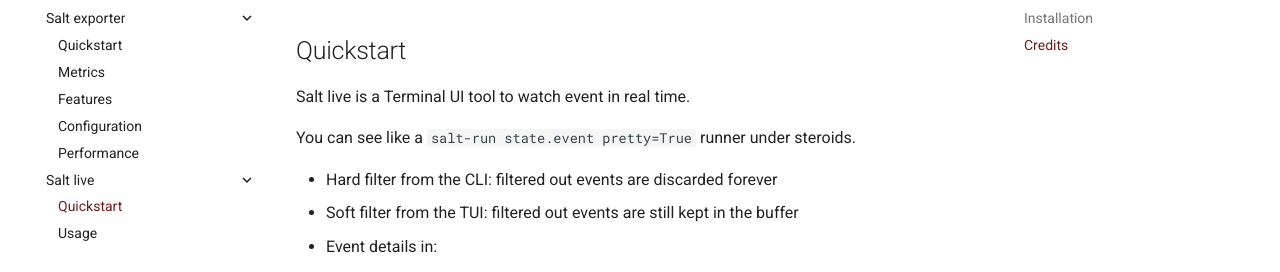
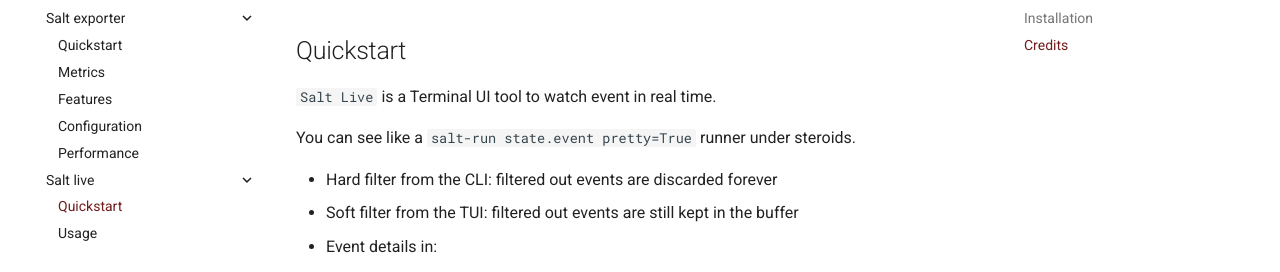
Before and after one commit to kpetremann/salt-exporter, an MkDocs documentation site: the page built from docs/docs/salt-live/quickstart.md, in a window 1280 px wide and 1279 px high. Shown: the part 147-419 px from the top of the window. Built offline with MkDocs 1.6.1 and Material for MkDocs 9.7.7, drawn with Linux system fonts in a browser that asks for light colours; comment, search, counter and statistics services are not loaded.

Commit message:
docs: update

```diff
--- a/docs/docs/salt-live/quickstart.md
+++ b/docs/docs/salt-live/quickstart.md
@@ -6,7 +6,7 @@ title: Quickstart
 
 ## Quickstart
 
-Salt live is a Terminal UI tool to watch event in real time.
+`Salt Live` is a Terminal UI tool to watch event in real time.
 
 You can see like a `salt-run state.event pretty=True` runner under steroids.
 
```
Also changed, not shown: README.md.
